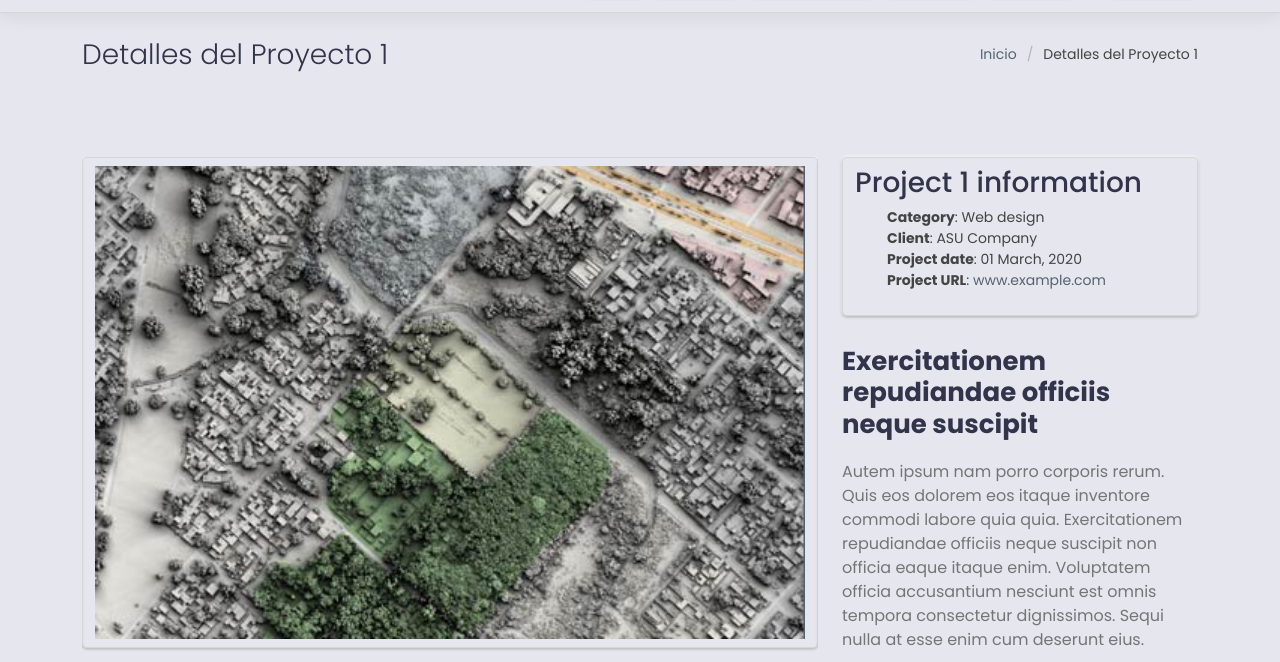
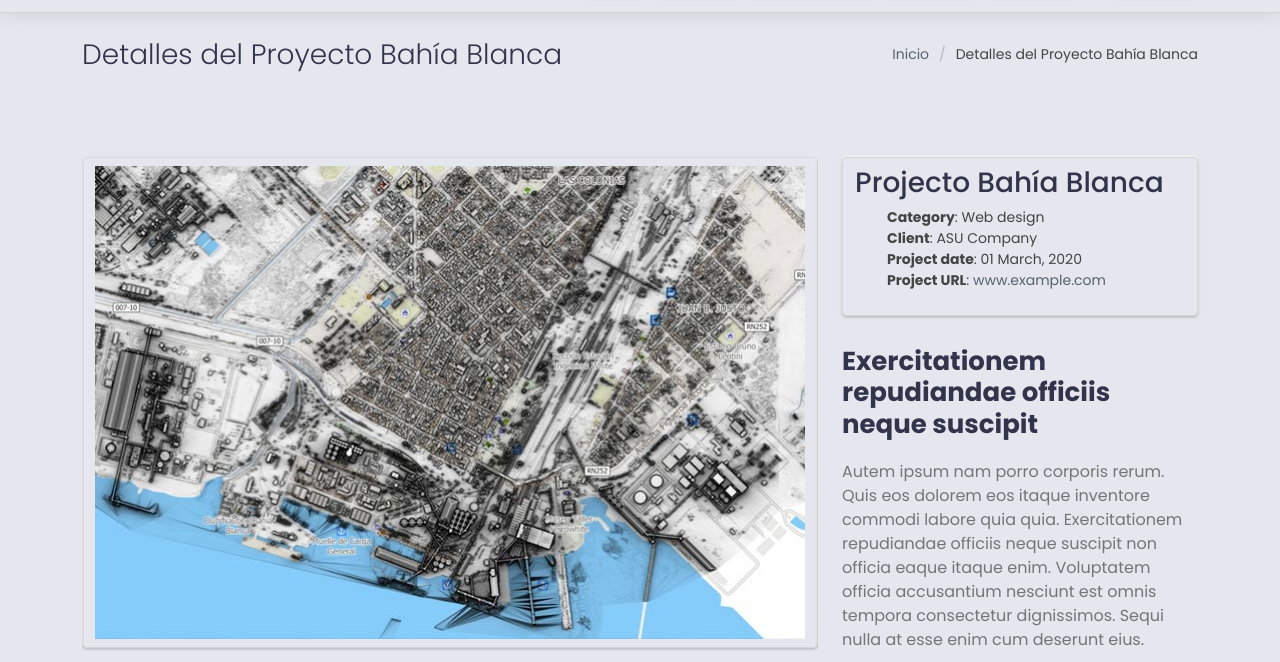
Before and after one commit to lucasger78/JasFly, a plain HTML site: page projects-1-details.html in a window 1280 px wide. Shown: the part 57-719 px from the top of the page. Drawn offline with Linux system fonts and the light colour scheme.

Commit message:
comienzo de galeria de proyectos

```diff
--- a/projects-1-details.html
+++ b/projects-1-details.html
@@ -62,11 +62,11 @@
     <!-- Page Title -->
     <div class="page-title light-background">
       <div class="container d-lg-flex justify-content-between align-items-center">
-        <h1 class="mb-2 mb-lg-0">Detalles del Proyecto 1</h1>
+        <h1 class="mb-2 mb-lg-0">Detalles del Proyecto Bahía Blanca</h1>
         <nav class="breadcrumbs">
           <ol>
             <li><a href="index.html">Inicio</a></li>
-            <li class="current">Detalles del Proyecto 1</li>
+            <li class="current">Detalles del Proyecto Bahía Blanca</li>
           </ol>
         </nav>
       </div>
@@ -103,19 +103,51 @@
               <div class="swiper-wrapper align-items-center">
 
                 <div class="swiper-slide project-descriptions">
-                  <img src="assets/img/proyectos/proyecto-1.jpg" alt="Proyecto 1">
+                  <img src="assets/img/proyectos/bahia-blanca/bahia-1.jpg" alt="bahia-blanca">
                 </div>
 
                 <div class="swiper-slide project-descriptions">
-                  <img src="assets/img/proyectos/proyecto-2.jpg" alt="Proyecto 2">
+                  <img src="assets/img/proyectos/bahia-blanca/bahia-2.jpg" alt="bahia-blanca">
                 </div>
 
                 <div class="swiper-slide project-descriptions">
-                  <img src="assets/img/proyectos/proyecto-3.jpg" alt="Proyecto 3">
+                  <img src="assets/img/proyectos/bahia-blanca/bahia-3.jpg" alt="bahia-blanca">
                 </div>
 
                 <div class="swiper-slide project-descriptions">
-                  <img src="assets/img/proyectos/proyecto-4.jpg" alt="Proyecto 4">
+                  <img src="assets/img/proyectos/bahia-blanca/bahia-4.jpg" alt="bahia-blanca">
+                </div>
+
+                <div class="swiper-slide project-descriptions">
+                  <img src="assets/img/proyectos/bahia-blanca/bahia-5.jpg" alt="bahia-blanca">
+                </div>
+
+                <div class="swiper-slide project-descriptions">
+                  <img src="assets/img/proyectos/bahia-blanca/bahia-6.jpg" alt="bahia-blanca">
+                </div>
+
+                <div class="swiper-slide project-descriptions">
+                  <img src="assets/img/proyectos/bahia-blanca/bahia-7.jpg" alt="bahia-blanca">
+                </div>
+
+                <div class="swiper-slide project-descriptions">
+                  <img src="assets/img/proyectos/bahia-blanca/bahia-8.jpg" alt="bahia-blanca">
+                </div>
+
+                <div class="swiper-slide project-descriptions">
+                  <img src="assets/img/proyectos/bahia-blanca/bahia-9.jpg" alt="bahia-blanca">
+                </div>
+
+                <div class="swiper-slide project-descriptions">
+                  <img src="assets/img/proyectos/bahia-blanca/bahia-10.jpg" alt="bahia-blanca">
+                </div>
+
+                <div class="swiper-slide project-descriptions">
+                  <img src="assets/img/proyectos/bahia-blanca/bahia-11.jpg" alt="bahia-blanca">
+                </div>
+
+                <div class="swiper-slide project-descriptions">
+                  <img src="assets/img/proyectos/bahia-blanca/bahia-12.jpg" alt="bahia-blanca">
                 </div>
 
               </div>
@@ -127,7 +159,7 @@
           <div class="col-lg-4">
             <div class="tab-content project-descriptions">
                 <div class="" data-aos="fade-up" data-aos-delay="200">
-              <h3>Project 1 information</h3>
+              <h3>Projecto Bahía Blanca</h3>
               <ul>
                 <li><strong>Category</strong>: Web design</li>
                 <li><strong>Client</strong>: ASU Company</li>
```
Also changed, not shown: projects.html (+2 -2 lines), assets/img/proyectos/bahia-blanca/bahia-1.jpg (added), assets/img/proyectos/bahia-blanca/bahia-10.jpg (added), assets/img/proyectos/bahia-blanca/bahia-11.jpg (added), assets/img/proyectos/bahia-blanca/bahia-12.jpg (added), assets/img/proyectos/bahia-blanca/bahia-2.jpg (added), assets/img/proyectos/bahia-blanca/bahia-3.jpg (added), assets/img/proyectos/bahia-blanca/bahia-4.jpg (added), assets/img/proyectos/bahia-blanca/bahia-5.jpg (added), assets/img/proyectos/bahia-blanca/bahia-6.jpg (added), assets/img/proyectos/bahia-blanca/bahia-7.jpg (added), assets/img/proyectos/bahia-blanca/bahia-8.jpg (added), assets/img/proyectos/bahia-blanca/bahia-9.jpg (added).
